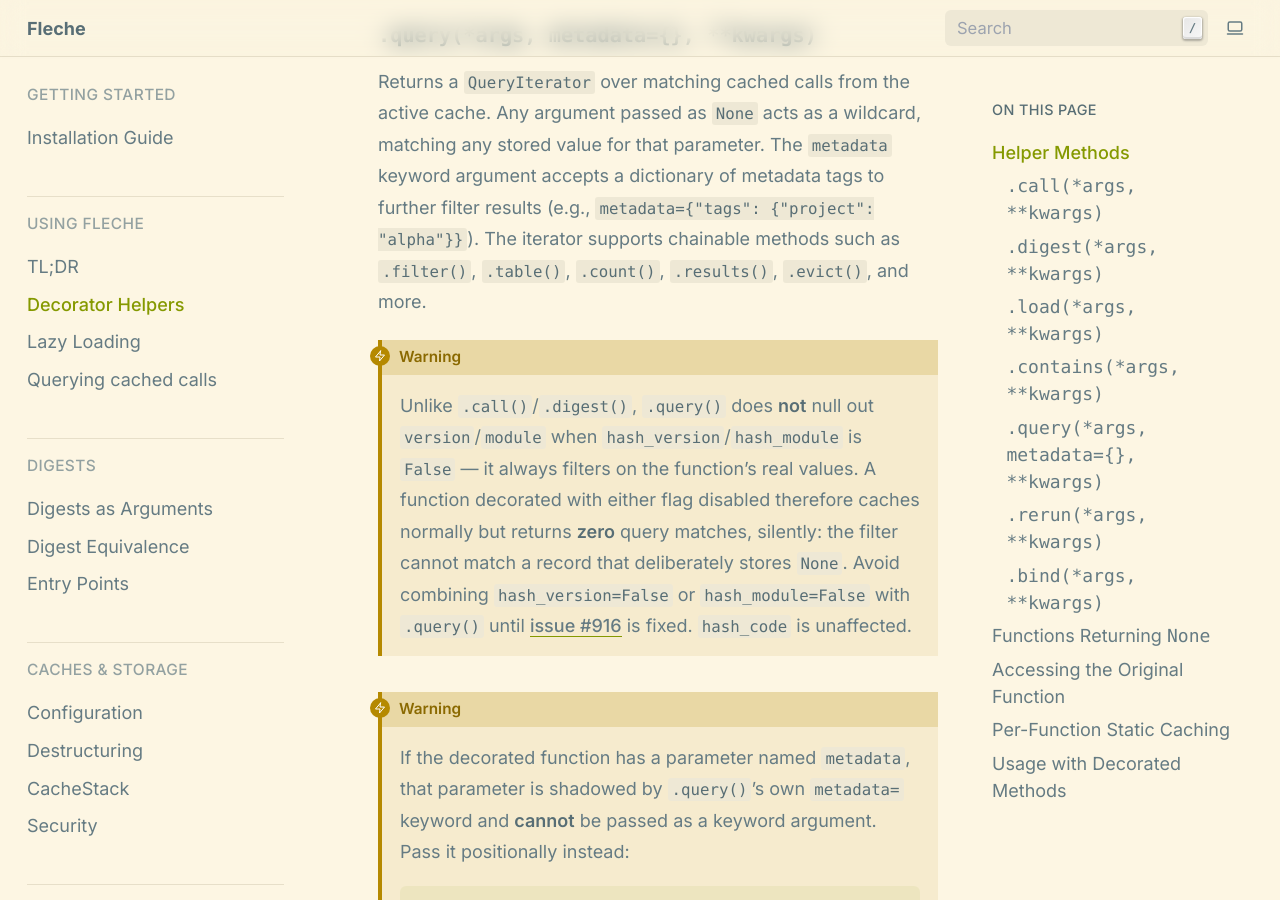
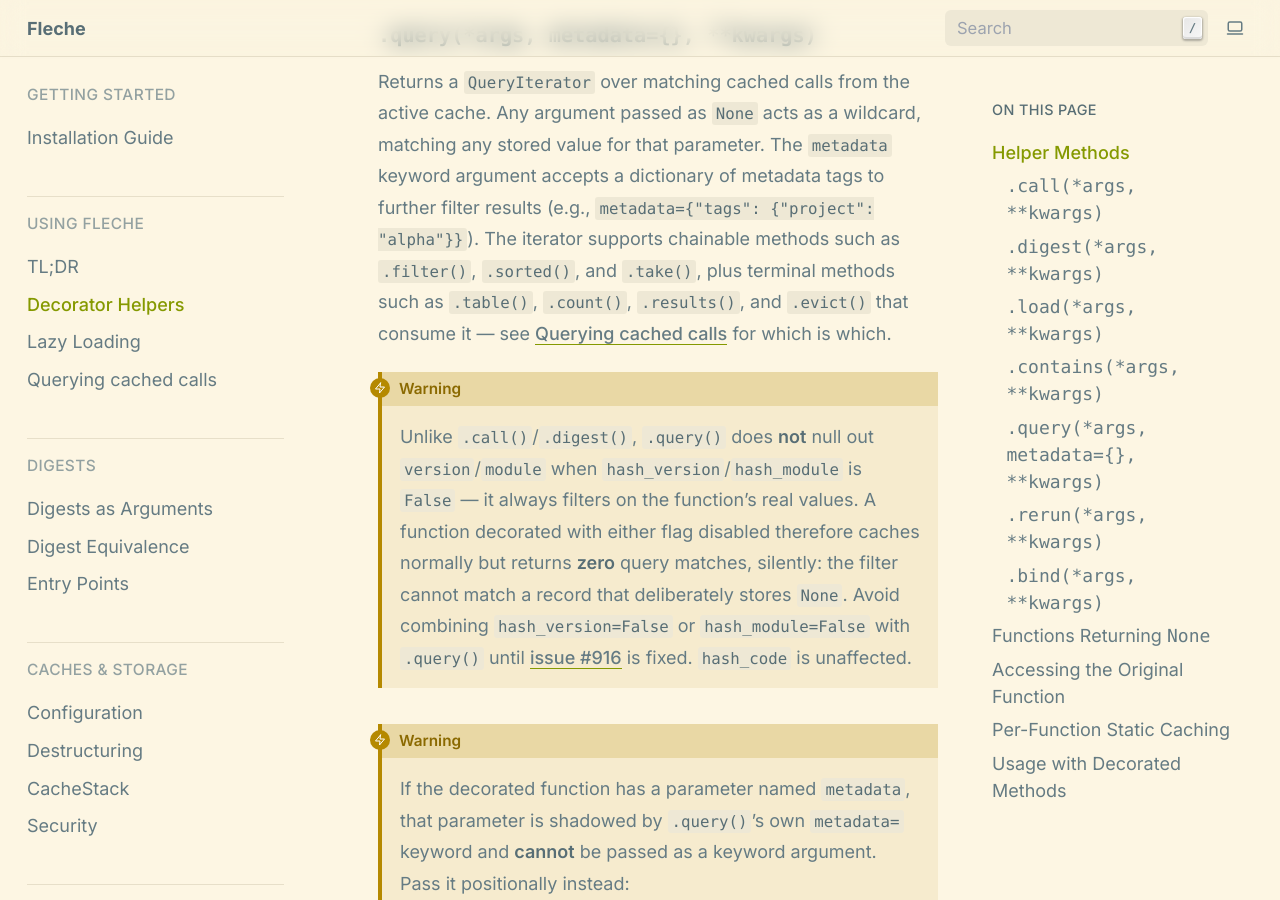
Before and after one commit to pmrv/fleche, a Sphinx documentation site: the page built from docs/usage/helpers.rst, in a window 1280 px wide and 900 px high, scrolled down 1304 px. Built offline with Sphinx 7.4.7, drawn with Linux system fonts in a browser that asks for light colours; pages that are not in the unit, such as notebooks, are missing from menus.

Commit message:
docs(usage): fix .query() terminal-vs-chainable mischaracterization (#992)
## Summary

A scheduled documentation audit running every example and
cross-referencing `docs/usage/helpers.rst` against `src/fleche/query.py`
found a real mischaracterization.

The `.query()` helper's docstring-equivalent prose says:

> The iterator supports chainable methods such as `.filter()`,
`.table()`, `.count()`, `.results()`, `.evict()`, and more.

That's wrong. In `src/fleche/query.py`, only `.filter()`, `.sorted()`,
`.unique()`, `.take()`, and `.skip()` return a new `QueryIterator` and
are actually chainable. `.table()` (→ `pd.DataFrame`), `.count()` (→
`int`), `.results()` (→ a plain `Iterator`), and `.evict()` (→ `None`)
are **terminal** methods that consume the iterator — this is exactly how
this project's own `docs/usage/query.rst` classifies them in its
"Filtering and ordering" vs. "Inspection"/"Results and side effects"
sections (which `helpers.rst` already links to on the next line, but the
sentence above contradicts it).

Reworded to name real chainable examples separately from terminal ones,
and defer to `query.rst`'s existing breakdown instead of re-deriving
(mis-deriving) it here.

Also added `.bind` to the "doesn't auto-bind `self`" enumeration in
"Usage with Decorated Methods", which listed
`.call`/`.digest`/`.query`/`.load`/`.contains`/`.rerun` but omitted
`.bind` — verified `.bind` has the identical caveat
(`obj.compute.bind()(5)` raises the same missing-`self` `TypeError` as
the others).

## Verification

- Read `src/fleche/query.py` to classify every `QueryIterator` method as
chainable (returns `QueryIterator`) or terminal.
- Ran `obj.compute.bind()(5)` against the installed package to confirm
the missing-`self` `TypeError`, matching the other five listed helpers.
- Ran the full Sphinx build (`python -m sphinx -b html docs ...`) — zero
new warnings/errors.

---
🤖 Generated with [Claude Code](https://claude.com/claude-code)

https://claude.ai/code/session_01UCKyu6X8eiusKSwti13vsd

---
_Generated by [Claude
Code](https://claude.ai/code/session_01UCKyu6X8eiusKSwti13vsd)_

Co-authored-by: Claude <noreply@anthropic.com>

```diff
--- a/docs/usage/helpers.rst
+++ b/docs/usage/helpers.rst
@@ -40,7 +40,7 @@ Returns ``True`` if the result for the given call is already present in the cach
 ``.query(*args, metadata={}, **kwargs)``
 ~~~~~~~~~~~~~~~~~~~~~~~~~~~~~~~~~~~~~~~~
 
-Returns a :class:`~fleche.query.QueryIterator` over matching cached calls from the active cache. Any argument passed as ``None`` acts as a wildcard, matching any stored value for that parameter. The ``metadata`` keyword argument accepts a dictionary of metadata tags to further filter results (e.g., ``metadata={"tags": {"project": "alpha"}}``). The iterator supports chainable methods such as ``.filter()``, ``.table()``, ``.count()``, ``.results()``, ``.evict()``, and more.
+Returns a :class:`~fleche.query.QueryIterator` over matching cached calls from the active cache. Any argument passed as ``None`` acts as a wildcard, matching any stored value for that parameter. The ``metadata`` keyword argument accepts a dictionary of metadata tags to further filter results (e.g., ``metadata={"tags": {"project": "alpha"}}``). The iterator supports chainable methods such as ``.filter()``, ``.sorted()``, and ``.take()``, plus terminal methods such as ``.table()``, ``.count()``, ``.results()``, and ``.evict()`` that consume it — see :doc:`query` for which is which.
 
 .. warning::
 
```
Also changed, not shown: other parts of docs/usage/helpers.rst (+1 -1 lines).
